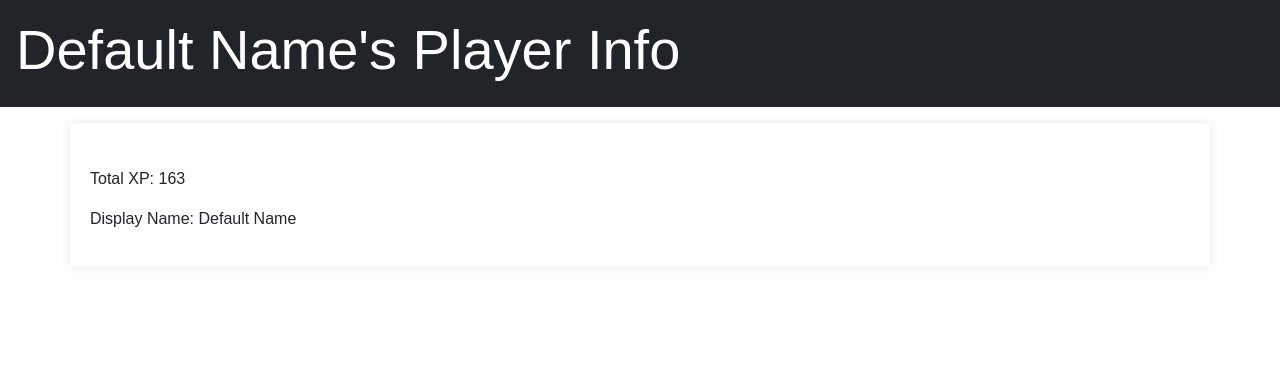
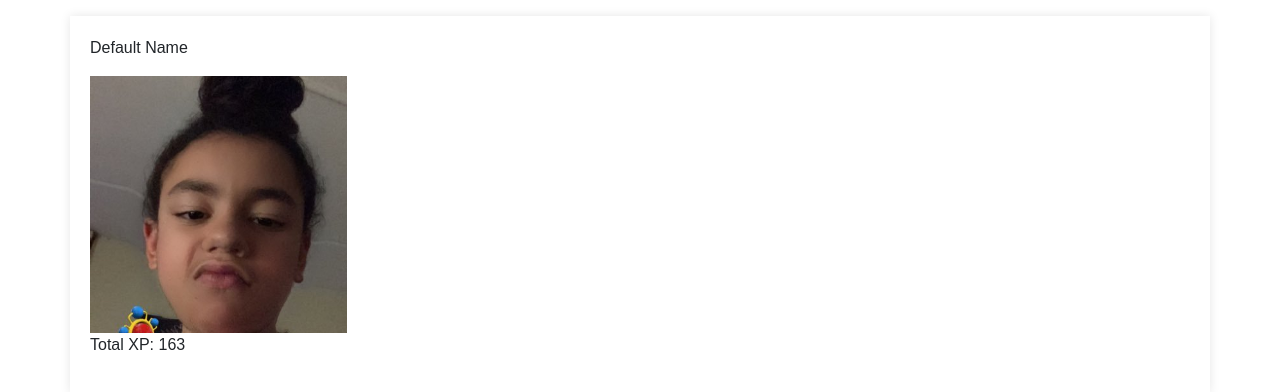
Before and after one commit to blunte3/ultimateweapon, a Django app: page /player in a window 1280 px wide. Shown: the part 69-461 px from the top of the page. Run offline with Django 4.2, Linux system fonts and the light colour scheme; a user stored in the database is signed in; data comes from the database, SQL or seed files in the repository; both versions use the stored data as it was after the commit.

Commit message:
organized player page  left and right
left side is player name, image, and xp.
right side is for tasks

```diff
--- a/templates/uw_app/player.html
+++ b/templates/uw_app/player.html
@@ -143,17 +143,13 @@
         </div>
     </nav>
 
-    <div class="container-fluid bg-dark text-white p-3">
-        <h2 class="display-4">{{ display_name }}'s Player Info</h2>
-    </div>
-
     <div class="container mt-3">
         <div class="row">
             <!-- Left side: User info -->
             <div class="col-md-3">
-                <img src="{{ custom_user.image.url }}" alt="{{ custom_user.display_name }}" class="img-fluid">
+                <p>{{ display_name }}</p>
+                <img src="{{ character_image }}" alt="{{ display_name }}" class="img-fluid">
                 <p>Total XP: {{ total_xp }}</p>
-                <p>Display Name: {{ display_name }}</p>
             </div>
 
             <!-- Right side: Tasks -->
```
Also changed, not shown: db.sqlite3.
